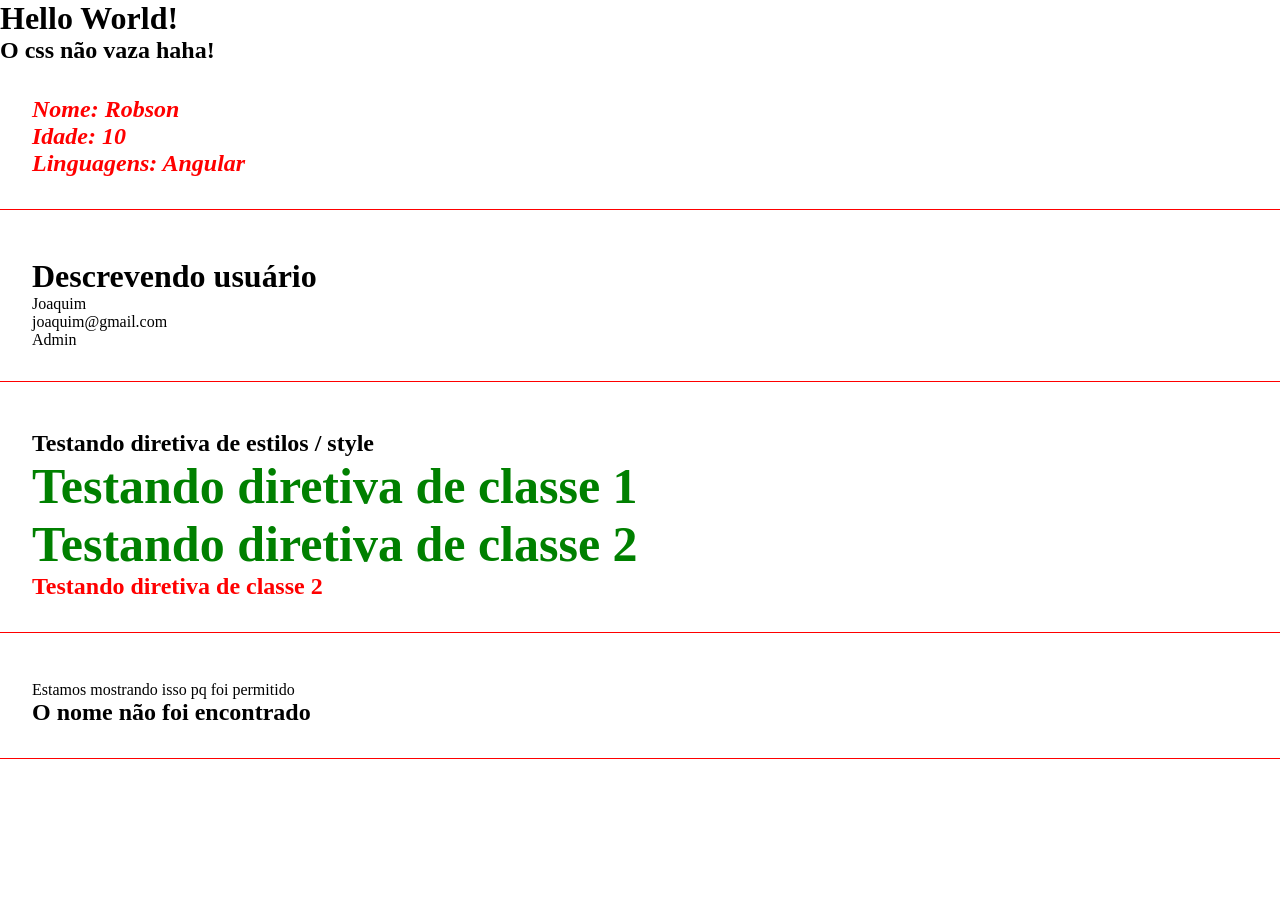
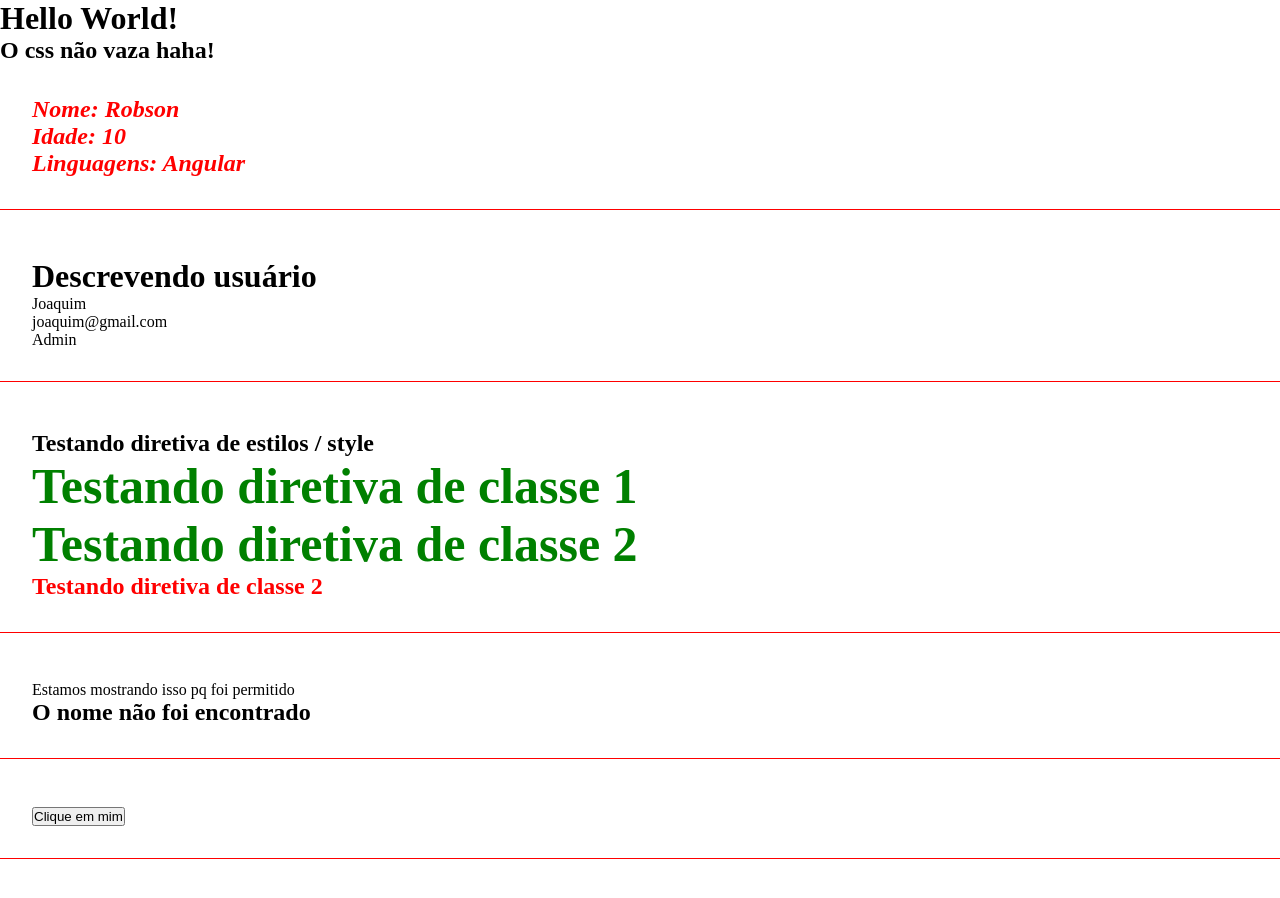
Before and after one commit to robinhosz/course-angular, an Angular app: page / in a window 1280 px wide. Shown: the top 898 px of the page. Built offline with nearby package versions, Linux system fonts and the light colour scheme.

Commit message:
feat: events introduction

```diff
--- a/src/app/app.component.html
+++ b/src/app/app.component.html
@@ -4,3 +4,4 @@
 <app-data [name]="userName" [userData]="userData"></app-data>
 <app-directives></app-directives>
 <app-if-rende></app-if-rende>
+<app-events></app-events>
--- a/src/app/app.module.ts
+++ b/src/app/app.module.ts
@@ -6,6 +6,7 @@
 import { DataComponent } from './components/parent/data/data.component';
 import { DirectivesComponent } from './components/directives/directives.component';
 import { IfRendeComponent } from './components/if-rende/if-rende.component';
+import { EventsComponent } from './components/events/events.component';
 
 @NgModule({
   declarations: [
@@ -14,6 +15,7 @@
     DataComponent,
     DirectivesComponent,
     IfRendeComponent,
+    EventsComponent,
   ],
   imports: [
     BrowserModule
--- /dev/null
+++ b/src/app/components/events/events.component.html
@@ -0,0 +1,5 @@
+<div class="class">
+    <p *ngIf="show">Exibindo mensagem</p>
+    <button (click)="showMessage()">Clique em mim</button>
+
+</div>
--- /dev/null
+++ b/src/app/components/events/events.component.ts
@@ -0,0 +1,21 @@
+import { Component, OnInit } from '@angular/core';
+
+@Component({
+  selector: 'app-events',
+  templateUrl: './events.component.html',
+  styleUrls: ['./events.component.css']
+})
+export class EventsComponent implements OnInit {
+
+  show: boolean = false;
+
+  constructor() { }
+
+  ngOnInit(): void {}
+
+  showMessage(): void {
+    this.show = !this.show; // ! = toggle recurso javascript
+  }
+
+
+}
```
Also changed, not shown: src/app/components/events/events.component.css (added), 1 other file (tests, documents, lock files or other folders).
